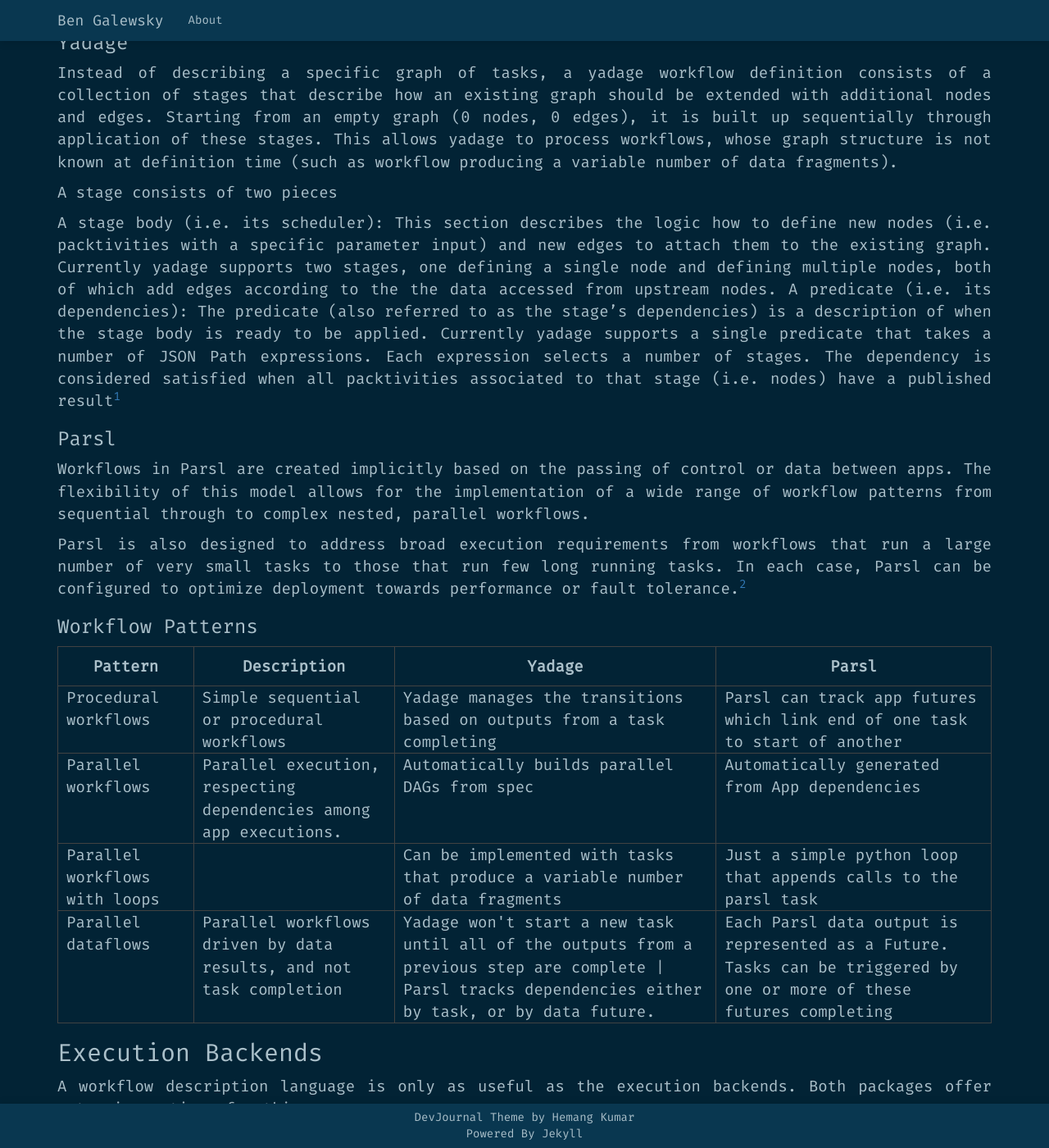
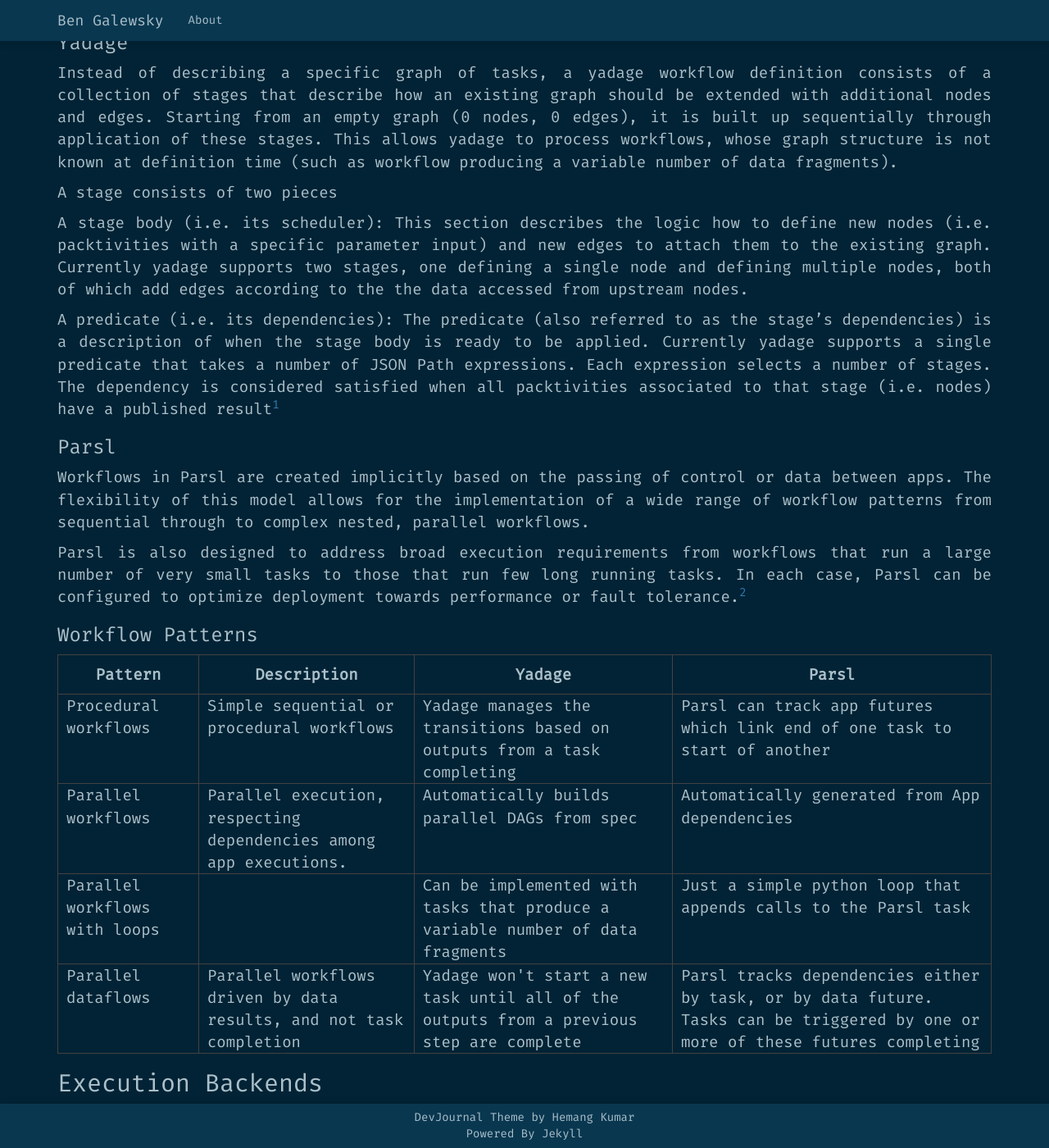
Before and after one commit to BenGalewsky/bengalewsky.github.io, a Jekyll site: the page built from _posts/2019-11-25-CompareYadageAndParsl.markdown, in a window 1280 px wide and 1400 px high, scrolled down 2033 px. Shown: the whole window at 82% size. Built offline with Jekyll 4.4.1, drawn with Linux system fonts in a browser that asks for light colours; nearby versions of some CDN libraries; some web fonts are replaced; some of the changed text lies outside the part shown.

Commit message:
Fix some formatting and clean up unclear sections

```diff
--- a/_posts/2019-11-25-CompareYadageAndParsl.markdown
+++ b/_posts/2019-11-25-CompareYadageAndParsl.markdown
@@ -81,6 +81,7 @@ A stage consists of two pieces
 
 A stage body (i.e. its scheduler):
 This section describes the logic how to define new nodes (i.e. packtivities with a specific parameter input) and new edges to attach them to the existing graph. Currently yadage supports two stages, one defining a single node and defining multiple nodes, both of which add edges according to the the data accessed from upstream nodes.
+
 A predicate (i.e. its dependencies):
 The predicate (also referred to as the stage’s dependencies) is a description of when the stage body is ready to be applied. Currently yadage supports a single predicate that takes a number of JSON Path expressions. Each expression selects a number of stages. The dependency is considered satisfied when all packtivities associated to that stage (i.e. nodes) have a published result<sup>[1](https://yadage.readthedocs.io/en/latest/definingworkflows.html)</sup>
 
@@ -103,10 +104,10 @@ Parsl is also designed to address broad execution requirements from workflows th
 <td>Parallel workflows </td><td> Parallel execution, respecting dependencies among app executions. </td><td> Automatically builds parallel DAGs from spec </td><td> Automatically generated from App dependencies </td>
 </tr>
 <tr>
-<td> Parallel workflows with loops </td><td></td><td> Can be implemented with tasks that produce a variable number of data fragments </td><td> Just a simple python loop that appends calls to the parsl task </td>
+<td> Parallel workflows with loops </td><td></td><td> Can be implemented with tasks that produce a variable number of data fragments </td><td> Just a simple python loop that appends calls to the Parsl task </td>
 </tr>
 <tr>
-<td> Parallel dataflows </td><td> Parallel workflows driven by data results, and not task completion </td><td> Yadage won't start a new task until all of the outputs from a previous step are complete | Parsl tracks dependencies either by task, or by data future. </td><td>Each Parsl data output is represented as a Future. Tasks can be triggered by one or more of these futures completing</td>
+<td> Parallel dataflows </td><td> Parallel workflows driven by data results, and not task completion </td><td> Yadage won't start a new task until all of the outputs from a previous step are complete</td><td>Parsl tracks dependencies either by task, or by data future. Tasks can be triggered by one or more of these futures completing</td>
 </tr>
 </table>
 </div>
@@ -135,14 +136,14 @@ specifies which execution provider(s) and executor(s) to use. Parsl provides a
 high level abstraction, called a block, for providing a uniform description of a
 resource configuration irrespective of the specific execution provider.
 
-The parsl ecosystem includes specific interfaces for running on many of the
+The Parsl ecosystem includes specific interfaces for running on many of the
 popular HTC environments such as Jetstream, Condor, and Slurm. It also has
 interfaces for commercial cloud providers.
 
 The `HighThroughputExecutor` implements hierarchical scheduling and batching and
 consistently delivers high throughput task execution on the order of 1000 Nodes
 
-Key to this performance is the coupling between the parsl driver program and the
+Key to this performance is the coupling between the Parsl driver program and the
 executors. It depends on the IPython library in the executor image. The
 workflow steps are pickled using `CloudPickle` and transmitted.
 
@@ -166,7 +167,7 @@ be difficult to specify anything more complicated than a few parallel threads.
 The Parsl HighThroughputExecutor has received notoriety as a high performance
 workflow execution back-end and can scale to thousands of nodes. Delivering
 this performance requires that Parsl takes control over the execution of the
-code and depends on the presence of the parsl library, iPython and Python3
+code and depends on the presence of the Parsl library, iPython and Python3
 inside any execution environments where it will be run. The versions of these
 dependencies must match the version of the driver program.
 
```
Also changed, not shown: other parts of _posts/2019-11-25-CompareYadageAndParsl.markdown (+4 -4 lines), 2 other files.
